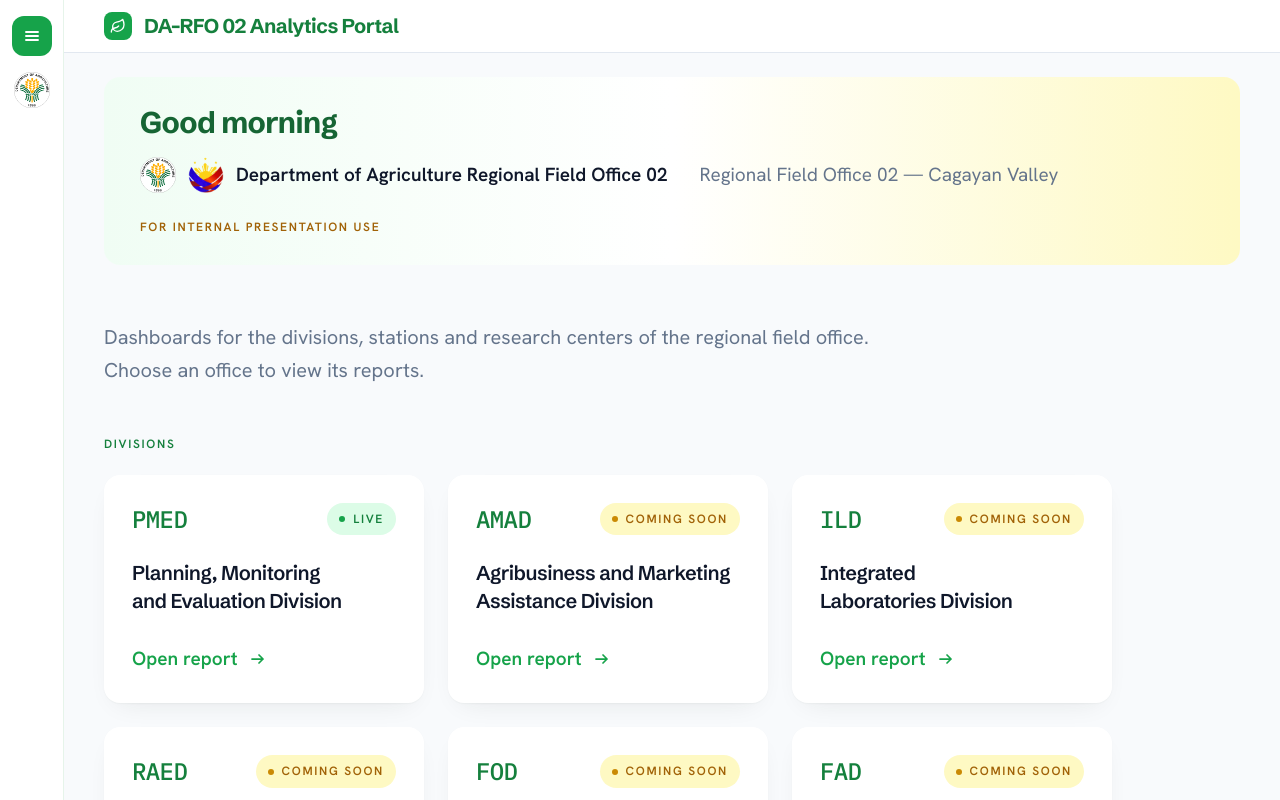
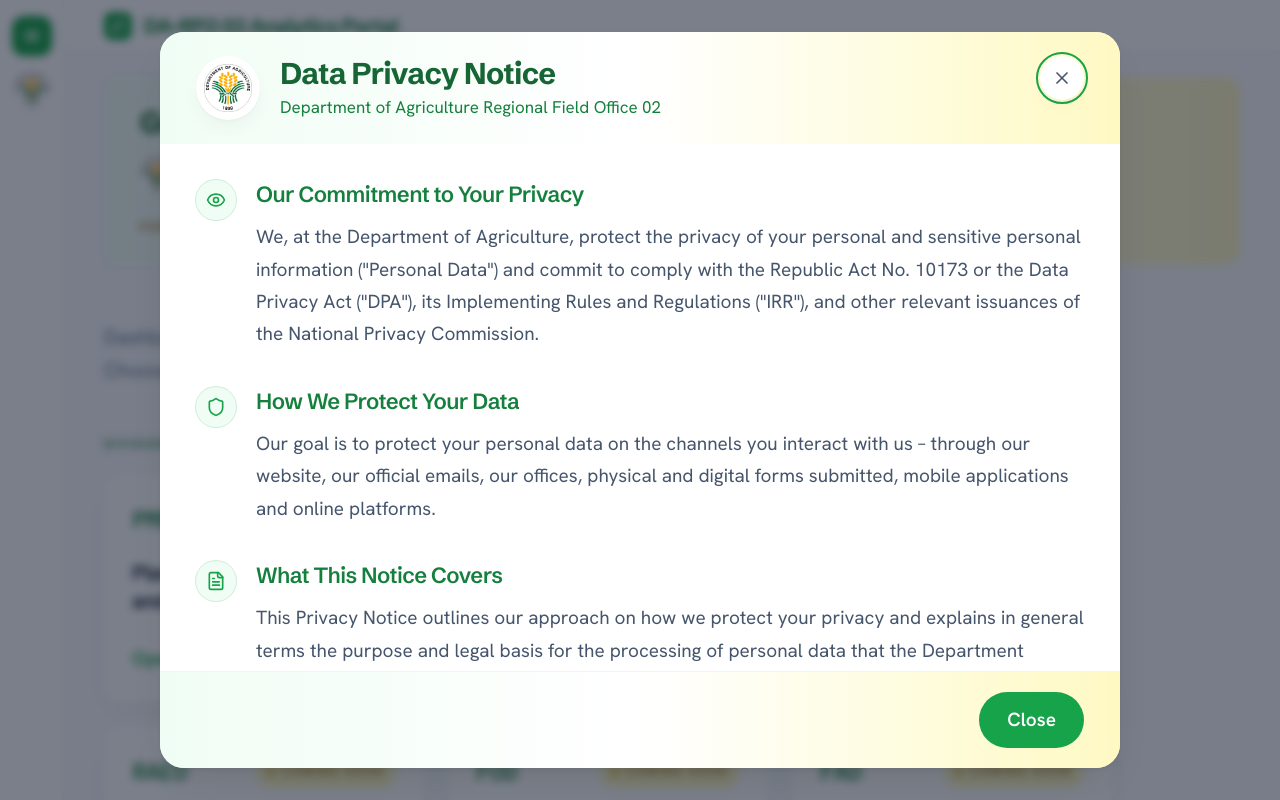
Before and after one commit to DeveloperJP115/darfo2-wms-powerbi-portal, a React (Vite) app: page / in a window 1280 px wide. Shown: the top 800 px of the page. Built offline with nearby package versions, Linux system fonts and the light colour scheme.

Commit message:
feat(ui): show the data privacy notice once per browser tab
A modal dialog modelled on the public RGA's notice, with an entrance animation and an instant close to avoid Firefox's top-layer exit problem.

```diff
--- a/src/components/AppLayout.jsx
+++ b/src/components/AppLayout.jsx
@@ -3,6 +3,7 @@
 import ErrorBoundary from "./ErrorBoundary.jsx";
 import Footer from "./Footer.jsx";
 import OfficeRail from "./OfficeRail.jsx";
+import PrivacyNotice from "./PrivacyNotice.jsx";
 
 /*
  * The shell owns the rail.
@@ -69,6 +70,9 @@
 
         <Footer />
       </div>
+
+      {/* Here rather than in a page, so no change of office can re-open it. */}
+      <PrivacyNotice />
     </div>
   );
 }
--- /dev/null
+++ b/src/components/PrivacyNotice.jsx
@@ -0,0 +1,156 @@
+import { useEffect, useRef } from "react";
+import { SITE } from "../config/offices.js";
+import BrandLogo from "./BrandLogo.jsx";
+
+/*
+ * THE DATA PRIVACY NOTICE, shown once per browser tab.
+ *
+ * Closing it is remembered in sessionStorage, which belongs to the tab: a
+ * refresh or a direct link to a report in the same tab does not bring it back,
+ * and a new tab or window shows it again. Showing it on every page load was
+ * tried and was too much in front of a room. If storage is blocked, the notice
+ * simply shows on every load — failing towards showing it, not hiding it.
+ *
+ * A modal <dialog>, which the office rail deliberately is not. Here the dialog
+ * earns its place: Escape, focus held inside, and the page behind made inert
+ * all come free. What broke the old drawer was its EXIT animation, which
+ * Firefox cuts short because it does not ship the `overlay` property — so this
+ * one has an entrance only and closes instantly.
+ *
+ * Both buttons sit in a method="dialog" form, so the browser closes the dialog
+ * itself, exactly as it does for Escape. No close handler of ours to get wrong.
+ */
+
+// Outline icons on a 24px grid, drawn in currentColor.
+const ICONS = {
+  eye: (
+    <>
+      <path d="M2.06 12.35a1 1 0 0 1 0-.7 10.75 10.75 0 0 1 19.88 0 1 1 0 0 1 0 .7 10.75 10.75 0 0 1-19.88 0" />
+      <circle cx="12" cy="12" r="3" />
+    </>
+  ),
+  shield: (
+    <path d="M20 13c0 5-3.5 7.5-7.66 8.95a1 1 0 0 1-.67-.01C7.5 20.5 4 18 4 13V6a1 1 0 0 1 1-1c2 0 4.5-1.2 6.24-2.72a1.17 1.17 0 0 1 1.52 0C14.51 3.81 17 5 19 5a1 1 0 0 1 1 1z" />
+  ),
+  document: (
+    <>
+      <path d="M15 2H6a2 2 0 0 0-2 2v16a2 2 0 0 0 2 2h12a2 2 0 0 0 2-2V7Z" />
+      <path d="M14 2v4a2 2 0 0 0 2 2h4" />
+      <path d="M16 13H8M16 17H8M10 9H8" />
+    </>
+  ),
+  close: <path d="M18 6 6 18M6 6l12 12" />,
+};
+
+const SEEN_KEY = "privacy-notice-seen";
+
+function alreadySeen() {
+  try {
+    return sessionStorage.getItem(SEEN_KEY) === "1";
+  } catch {
+    return false;
+  }
+}
+
+function markSeen() {
+  try {
+    sessionStorage.setItem(SEEN_KEY, "1");
+  } catch {
+    // Storage blocked: the notice shows again on the next load. Harmless.
+  }
+}
+
+function Icon({ name, className }) {
+  return (
+    <svg
+      viewBox="0 0 24 24"
+      aria-hidden="true"
+      className={className}
+      fill="none"
+      stroke="currentColor"
+      strokeWidth="2"
+      strokeLinecap="round"
+      strokeLinejoin="round"
+    >
+      {ICONS[name]}
+    </svg>
+  );
+}
+
+export default function PrivacyNotice() {
+  const dialogRef = useRef(null);
+  const { title, sections } = SITE.privacyNotice;
+
+  // Guarded because StrictMode runs effects twice in development, and opening a
+  // dialog that is already open throws in some browsers.
+  useEffect(() => {
+    const dialog = dialogRef.current;
+    if (!dialog || dialog.open || alreadySeen()) return;
+    dialog.showModal();
+  }, []);
+
+  // `close` fires however it was closed — either button or Escape.
+  return (
+    <dialog
+      ref={dialogRef}
+      onClose={markSeen}
+      aria-labelledby="privacy-notice-title"
+      className="privacy-notice text-slate-900 shadow-lift m-auto w-[min(60rem,calc(100vw-2rem))] max-w-none overflow-hidden rounded-3xl border-0 bg-white p-0"
+    >
+      <form method="dialog" className="flex max-h-[calc(100dvh-4rem)] flex-col">
+        <header className="from-mint-50 to-gold-100 flex items-center gap-5 bg-gradient-to-r via-white px-6 py-6 md:px-9">
+          <span className="shadow-card inline-flex size-16 shrink-0 items-center justify-center rounded-full bg-white">
+            <BrandLogo
+              src={SITE.logos.da}
+              alt="Department of Agriculture"
+              monogram="DA"
+              className="size-12"
+            />
+          </span>
+
+          <div className="min-w-0">
+            <h2
+              id="privacy-notice-title"
+              className="text-green-800 text-2xl font-bold tracking-tight md:text-3xl"
+            >
+              {title}
+            </h2>
+            <p className="text-green-700 mt-1 text-[17px] leading-snug">{SITE.office}</p>
+          </div>
+
+          <button
+            aria-label="Close"
+            className="shadow-card hover:bg-mint-50 text-slate-600 ml-auto inline-flex size-11 shrink-0 items-center justify-center self-start rounded-full bg-white transition-colors"
+          >
+            <Icon name="close" className="size-5" />
+          </button>
+        </header>
+
+        {/* The only part that scrolls, so the title and the Close button stay
+            in view on a short screen. */}
+        <div className="min-h-0 flex-1 space-y-8 overflow-y-auto px-6 py-8 md:px-9">
+          {sections.map((section) => (
+            <section key={section.heading} className="flex gap-5">
+              <span className="bg-mint-50 ring-green-600/20 text-green-600 mt-1 inline-flex size-10 shrink-0 items-center justify-center rounded-full ring-1">
+                <Icon name={section.icon} className="size-5" />
+              </span>
+
+              <div className="min-w-0">
+                <h3 className="text-green-700 text-[22px] font-semibold tracking-tight">
+                  {section.heading}
+                </h3>
+                <p className="text-slate-600 mt-2">{section.body}</p>
+              </div>
+            </section>
+          ))}
+        </div>
+
+        <footer className="from-mint-50 to-gold-100 border-slate-100 flex justify-end border-t bg-gradient-to-r via-white px-6 py-5 md:px-9">
+          <button className="bg-green-600 hover:bg-green-700 inline-flex items-center rounded-full px-7 py-3 font-semibold text-white transition-colors">
+            Close
+          </button>
+        </footer>
+      </form>
+    </dialog>
+  );
+}
--- a/src/index.css
+++ b/src/index.css
@@ -208,12 +208,46 @@
     width: calc(var(--rail-width-expanded) - var(--rail-width-collapsed));
   }
 
+  /*
+   * THE DATA PRIVACY NOTICE.
+   *
+   * An entrance and no exit. Keyframes rather than a transition, because an
+   * animation starts by itself when the dialog goes from display: none to
+   * shown, with no @starting-style needed. Closing is instant on purpose: an
+   * exit would have to outlive the dialog's place in the top layer, which is
+   * the exact failure that broke the old drawer in Firefox.
+   *
+   * The backdrop's values are written out in full rather than read from
+   * custom properties, so they do not depend on ::backdrop inheriting them.
+   */
+  .privacy-notice[open] {
+    animation: notice-enter 260ms var(--ease-out-soft) both;
+  }
+
+  .privacy-notice::backdrop {
+    background-color: rgb(15 23 42 / 0.55);
+    backdrop-filter: blur(4px);
+    animation: notice-backdrop-enter 260ms cubic-bezier(0.25, 0.46, 0.45, 0.94) both;
+  }
+}
+
+@keyframes notice-enter {
+  from {
+    opacity: 0;
+    translate: 0 12px;
+  }
+}
+
+@keyframes notice-backdrop-enter {
+  from {
+    opacity: 0;
+  }
 }
 
 /*
  * `::backdrop` is listed separately on purpose: it is not a descendant of
- * anything, so `*` does not match it. No dialog ships today, but the selector
- * stays so that any future one cannot silently escape reduced motion.
+ * anything, so `*` does not match it. The data privacy notice is a dialog, and
+ * this is what keeps its backdrop under reduced motion too.
  */
 @media (prefers-reduced-motion: reduce) {
   *,
```
